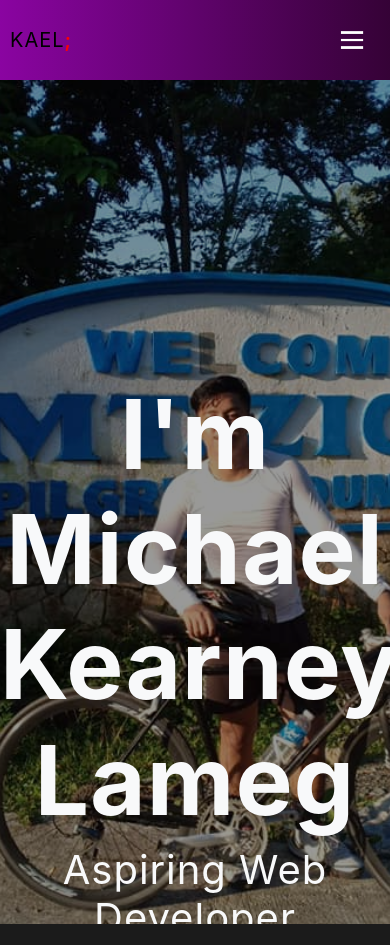
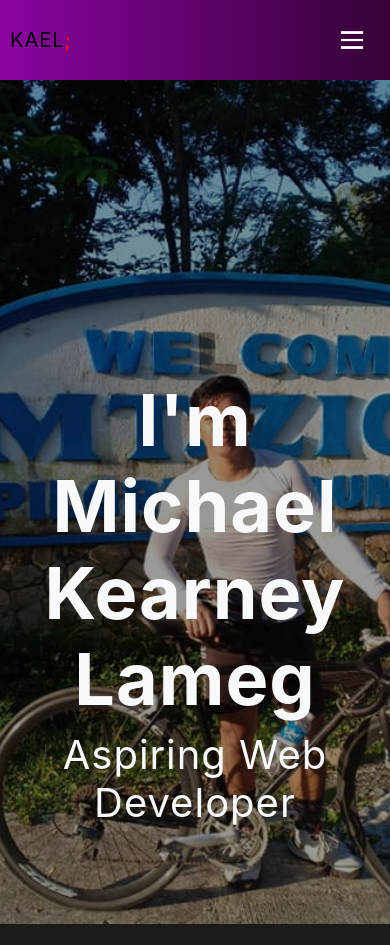
Before and after one commit to micxzz08/portfolio, a plain HTML site: page index.html in a window 390 px wide. Shown: the top 945 px of the page. Drawn offline with nearby package versions, Linux system fonts and the light colour scheme.

Commit message:
fixed text responsiveness

```diff
--- a/index.html
+++ b/index.html
@@ -70,7 +70,7 @@
       </div>
       <div class="titleMessage">
         <div class="heading">
-          <h1 class="display-1 font-weight-bold text-light"> I'm Michael Kearney Lameg</h1>
+          <h1 class="display-3 font-weight-bold text-light"> I'm Michael Kearney Lameg</h1>
           <h1 class="display-5 font-weight-normal text-light"> Aspiring Web Developer</h1>
         </div>
       </div>
```
